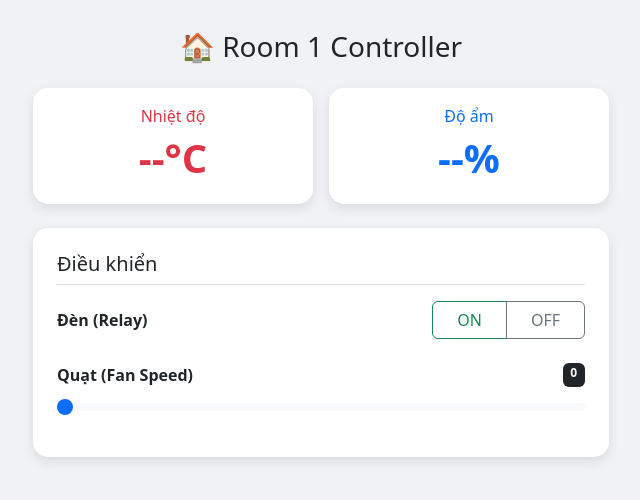
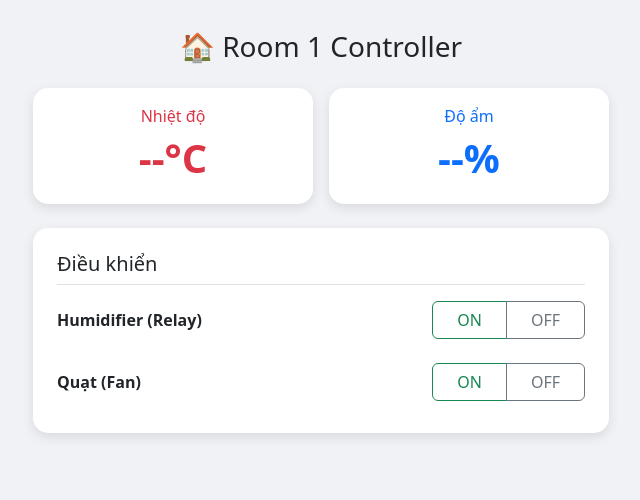
Before and after one commit to dien-github/env-monitor, a FastAPI app: page / in a window 1280 px wide. Shown: the top 500 px of the page, without its empty margins (319-959 px from the left). Run offline with FastAPI, Linux system fonts and the light colour scheme.

Commit message:
feat(api): update command structure for humidifier and fan control

```diff
--- a/software/main.py
+++ b/software/main.py
@@ -118,8 +118,8 @@ async def api_status():
 async def api_command(cmd: dict):
     """
     Expected from UI:
-    { "type": "relay", "value": 1 }
-    { "type": "fan", "value": 120 }
+    { "type": "humidifier", "value": "on"/"off" }
+    { "type": "fan", "value": "on"/"off" }
     """
 
     if "type" not in cmd:
@@ -129,16 +129,16 @@ async def api_command(cmd: dict):
     value = cmd.get("value")
 
     # ===== CHUẨN HÓA ĐÚNG THEO FIRMWARE =====
-    if device_type == "relay":
+    if device_type == "humidifier":
         payload = {
             "type": "humidifier",
-            "state": "on" if int(value) == 1 else "off"
+            "state": "on" if value == "on" else "off"
         }
 
     elif device_type == "fan":
         payload = {
             "type": "fan",
-            "state": int(value)
+            "state": "on" if value == "on" else "off"
         }
 
     else:
--- a/software/templates/index.html
+++ b/software/templates/index.html
@@ -15,7 +15,6 @@
     <div class="container" style="max-width: 600px;">
         <h3 class="text-center mb-4">🏠 Room 1 Controller</h3>
 
-        <!-- MONITORING -->
         <div class="row g-3 mb-4">
             <div class="col-6">
                 <div class="card card-box p-3 text-center text-danger">
@@ -31,27 +30,23 @@
             </div>
         </div>
 
-        <!-- CONTROL -->
         <div class="card card-box p-4">
             <h5 class="mb-3 border-bottom pb-2">Điều khiển</h5>
 
-            <!-- Relay -->
             <div class="d-flex justify-content-between align-items-center mb-4">
-                <label class="fw-bold">Đèn (Relay)</label>
+                <label class="fw-bold">Humidifier (Relay)</label>
                 <div class="btn-group">
-                    <button class="btn btn-outline-success px-4" onclick="sendCommand('relay', 1)">ON</button>
-                    <button class="btn btn-outline-secondary px-4" onclick="sendCommand('relay', 0)">OFF</button>
+                    <button class="btn btn-outline-success px-4" onclick="sendCommand('humidifier', 'on')">ON</button>
+                    <button class="btn btn-outline-secondary px-4" onclick="sendCommand('humidifier', 'off')">OFF</button>
                 </div>
             </div>
 
-            <!-- Fan -->
-            <div class="mb-2">
-                <label class="fw-bold d-flex justify-content-between">
-                    <span>Quạt (Fan Speed)</span>
-                    <span id="fanVal" class="badge bg-dark">0</span>
-                </label>
-                <input type="range" class="form-range mt-2" min="0" max="255" value="0"
-                       onchange="updateFan(this.value)" oninput="document.getElementById('fanVal').innerText=this.value">
+            <div class="d-flex justify-content-between align-items-center mb-2">
+                <label class="fw-bold">Quạt (Fan)</label>
+                <div class="btn-group">
+                    <button class="btn btn-outline-success px-4" onclick="sendCommand('fan', 'on')">ON</button>
+                    <button class="btn btn-outline-secondary px-4" onclick="sendCommand('fan', 'off')">OFF</button>
+                </div>
             </div>
         </div>
     </div>
@@ -70,18 +65,13 @@
 
         // 2. Send Command
         async function sendCommand(type, value) {
-            // Chuẩn hóa gửi type và value như Blueprint
             try {
                 await fetch('/api/command', {
                     method: 'POST',
                     headers: {'Content-Type': 'application/json'},
-                    body: JSON.stringify({ type: type, value: parseInt(value) })
+                    body: JSON.stringify({ type: type, value: value })
                 });
             } catch (e) { alert("Lỗi gửi lệnh!"); }
-        }
-
-        function updateFan(val) {
-            sendCommand('fan', val);
         }
     </script>
 </body>
```
